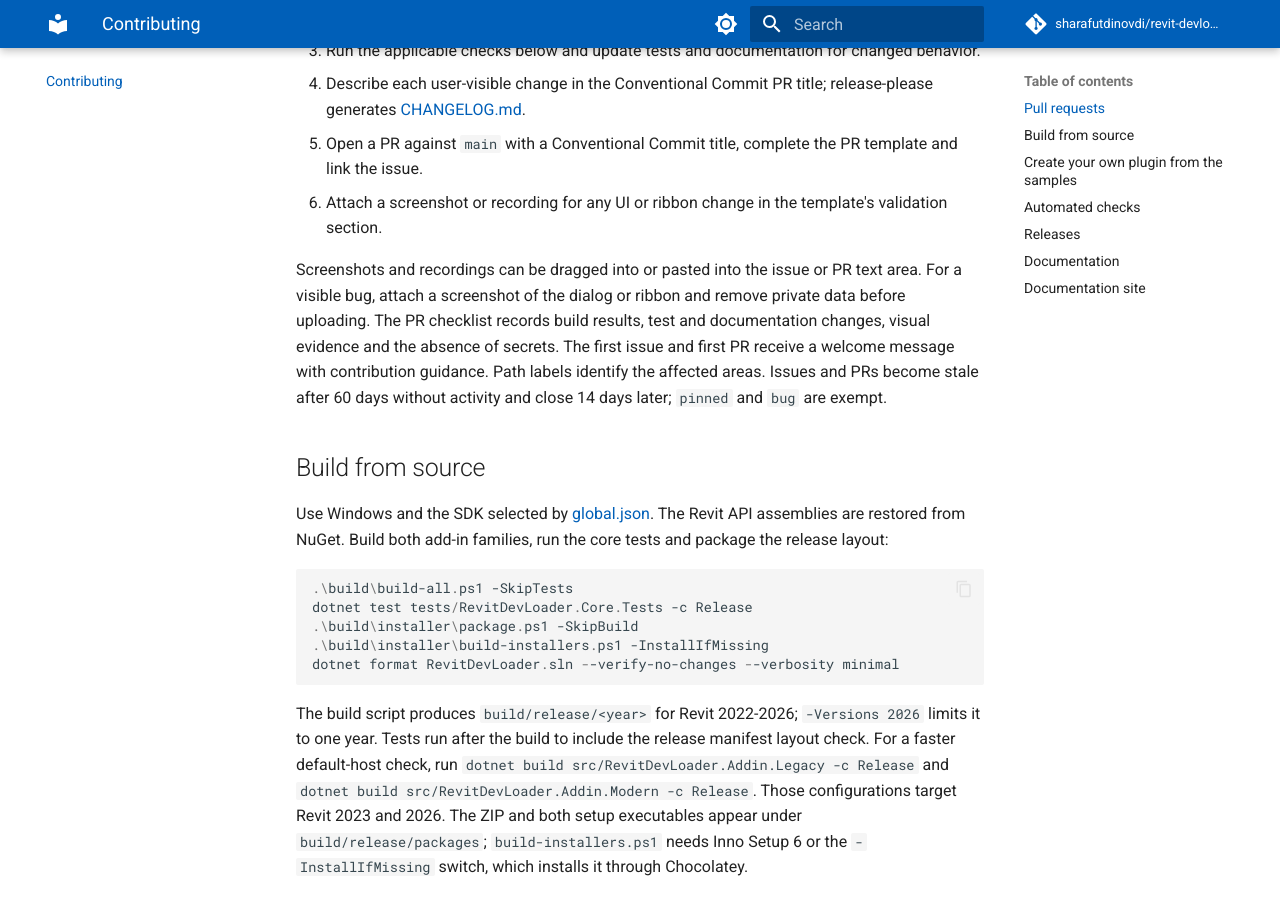
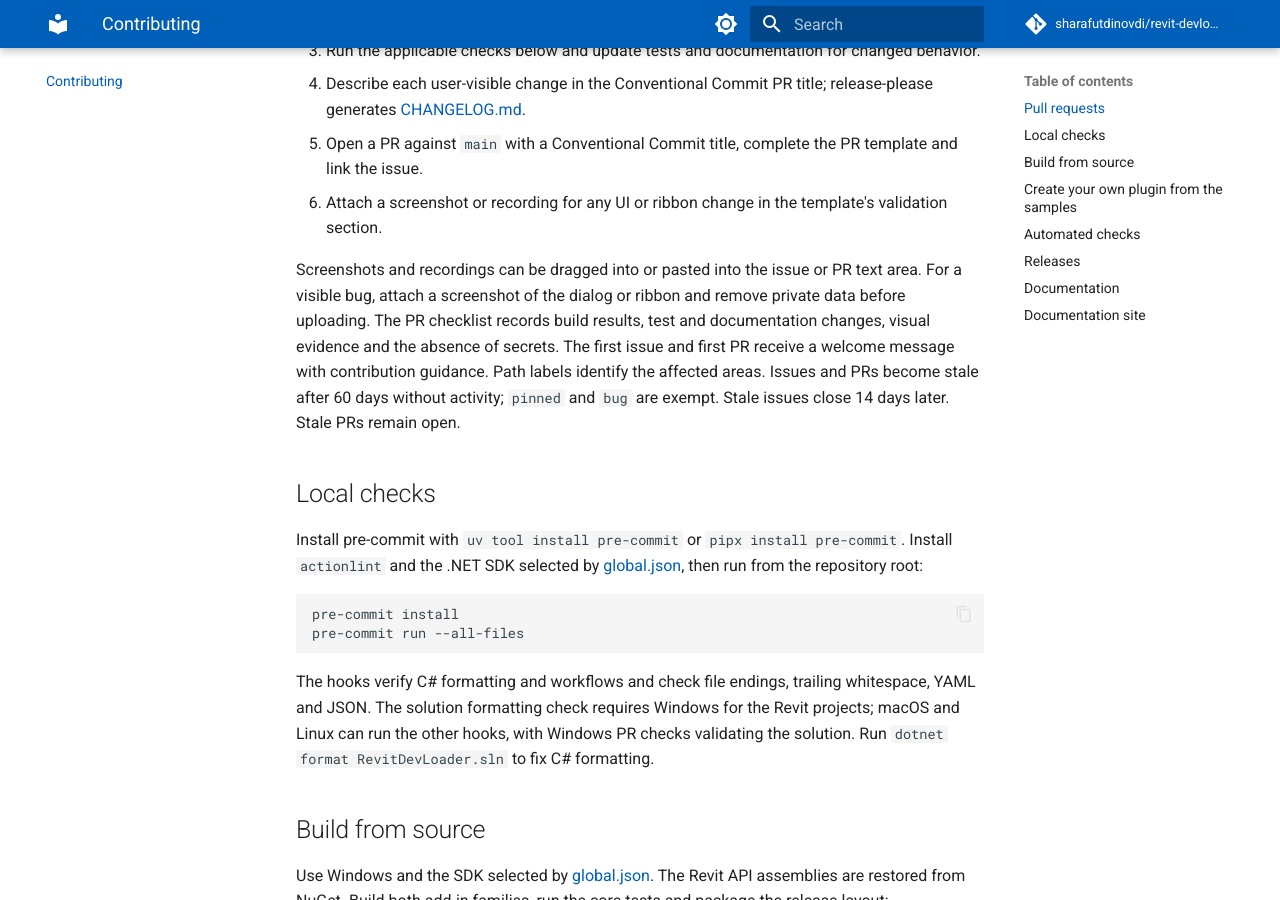
Before and after one commit to sharafutdinovdi/revit-devloader, an MkDocs documentation site: the page built from docs/contributing.md, in a window 1280 px wide and 900 px high, scrolled down 476 px. Built offline with MkDocs 1.6.1 and Material for MkDocs 9.7.7, drawn with Linux system fonts in a browser that asks for light colours; comment, search, counter and statistics services are not loaded; some of the changed text lies outside the part shown.

Commit message:
ci: adopt shared workflows and add pre-commit (#31)
## Summary

Community greetings, path labels, stale handling and Dependabot
auto-merge call the shared .github workflows.
Pre-commit runs solution formatting, actionlint and file hygiene checks
locally.
Failed PR checks update one comment with reproduction commands;
project-specific artifact comments remain in PR checks.

## Linked issue

No product issue is needed for this automation migration. Scratch issue
#30 records the community verification attempt.

## Checklist

- [ ] Builds for the supported Revit years (2022–2026); affected
configurations and local results are listed below.
- [x] Tests are added or updated, or the reason no test change is needed
is stated.
- [x] Documentation is updated where behavior or setup changes.
- [x] A screenshot or recording is attached for any UI or ribbon change.
No UI changes.
- [x] No secrets, credentials or confidential model data are included.
- [x] The PR title follows Conventional Commits, for example
`fix(addin): handle an unavailable feed`.

## Validation and screenshots

- `actionlint` and `git diff --check`: passed.
- `pre-commit run --all-files`: actionlint, file endings, whitespace,
YAML and JSON passed. Solution formatting cannot restore the
Windows-targeted project on macOS (NETSDK1100); Windows PR checks
validate formatting.
- No application behavior changed; existing Windows builds, core tests
and installer checks provide regression coverage.
- Failure-comment verification and final PR checks are pending.
- Scratch issue #30 was opened and closed with no welcome comment. The
new community caller requires the default branch; shared greetings and
path labels remain pending until merge.
- Issue forms, PR template and security policy retain project-specific
requirements. The code of conduct is not identical to the shared file
and is retained under the migration rule.

````diff
--- a/CONTRIBUTING.md
+++ b/CONTRIBUTING.md
@@ -20,7 +20,23 @@
 The PR checklist records build results, test and documentation changes, visual evidence and the absence of secrets.
 The first issue and first PR receive a welcome message with contribution guidance.
 Path labels identify the affected areas.
-Issues and PRs become stale after 60 days without activity and close 14 days later; `pinned` and `bug` are exempt.
+Issues and PRs become stale after 60 days without activity; `pinned` and `bug` are exempt.
+Stale issues close 14 days later.
+Stale PRs remain open.
+
+## Local checks
+
+Install pre-commit with `uv tool install pre-commit` or `pipx install pre-commit`.
+Install `actionlint` and the .NET SDK selected by [global.json](global.json), then run from the repository root:
+
+```shell
+pre-commit install
+pre-commit run --all-files
+```
+
+The hooks verify C# formatting and workflows and check file endings, trailing whitespace, YAML and JSON.
+The solution formatting check requires Windows for the Revit projects; macOS and Linux can run the other hooks, with Windows PR checks validating the solution.
+Run `dotnet format RevitDevLoader.sln` to fix C# formatting.
 
 ## Build from source
 
@@ -95,6 +111,12 @@
 
 ## Automated checks
 
+Community greetings, path labels and stale handling call `sharafutdinovdi/.github/.github/workflows/community.yml@main`.
+Dependabot automation calls `sharafutdinovdi/.github/.github/workflows/dependabot-auto-merge.yml@main`.
+Failed checks on same-repository PRs call `sharafutdinovdi/.github/.github/workflows/check-failure-comment.yml@main` and update one comment with commands for the failed steps.
+Fork and Dependabot PRs skip the failure comment because their check tokens are read-only.
+Build artifact comments remain in this repository's PR checks workflow.
+
 PR checks reuse CI to build Legacy net48 hosts for Revit 2022–2024 and Modern net8 hosts for Revit 2025–2026, run the core and release layout tests, and package the ZIP and user and admin setup executables.
 Installer smoke tests verify silent installation and removal, manifest paths, component selection, preserved user data and rejection while Revit is running.
 The quality job checks the Conventional Commit PR title, validates workflows with `actionlint`, and runs `dotnet format --verify-no-changes` against the solution.
````
Also changed, not shown: .pre-commit-config.yaml (added, +22 -0 lines), AGENTS.md (+4 -1 lines), 6 other files.
